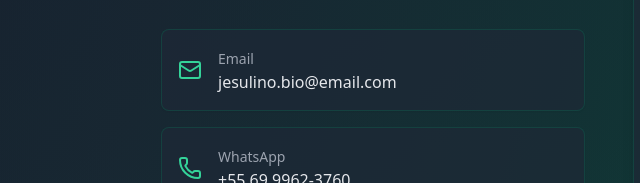
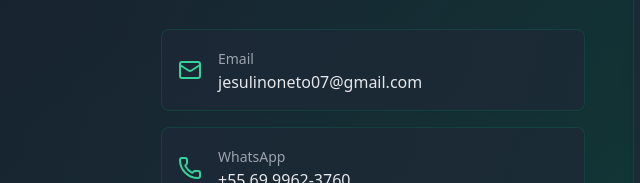
Before and after one commit to Paulobascope/portifolioJsesulinoNeto, a plain HTML site: page index.html in a window 1280 px wide. Shown: the part 4357-4540 px from the top of the page, 31-671 px from the left. Drawn offline with nearby package versions, Linux system fonts and the light colour scheme.

Commit message:
Update index.html

```diff
--- a/index.html
+++ b/index.html
@@ -422,7 +422,7 @@
                   <i data-lucide="mail" class="w-6 h-6 text-emerald-400 mr-4"></i>
                   <div>
                     <span class="text-gray-400 text-sm">Email</span>
-                    <p class="text-gray-200 font-medium">jesulino.bio@email.com</p>
+                    <p class="text-gray-200 font-medium">jesulinoneto07@gmail.com</p>
                   </div>
                 </div>
 
```
